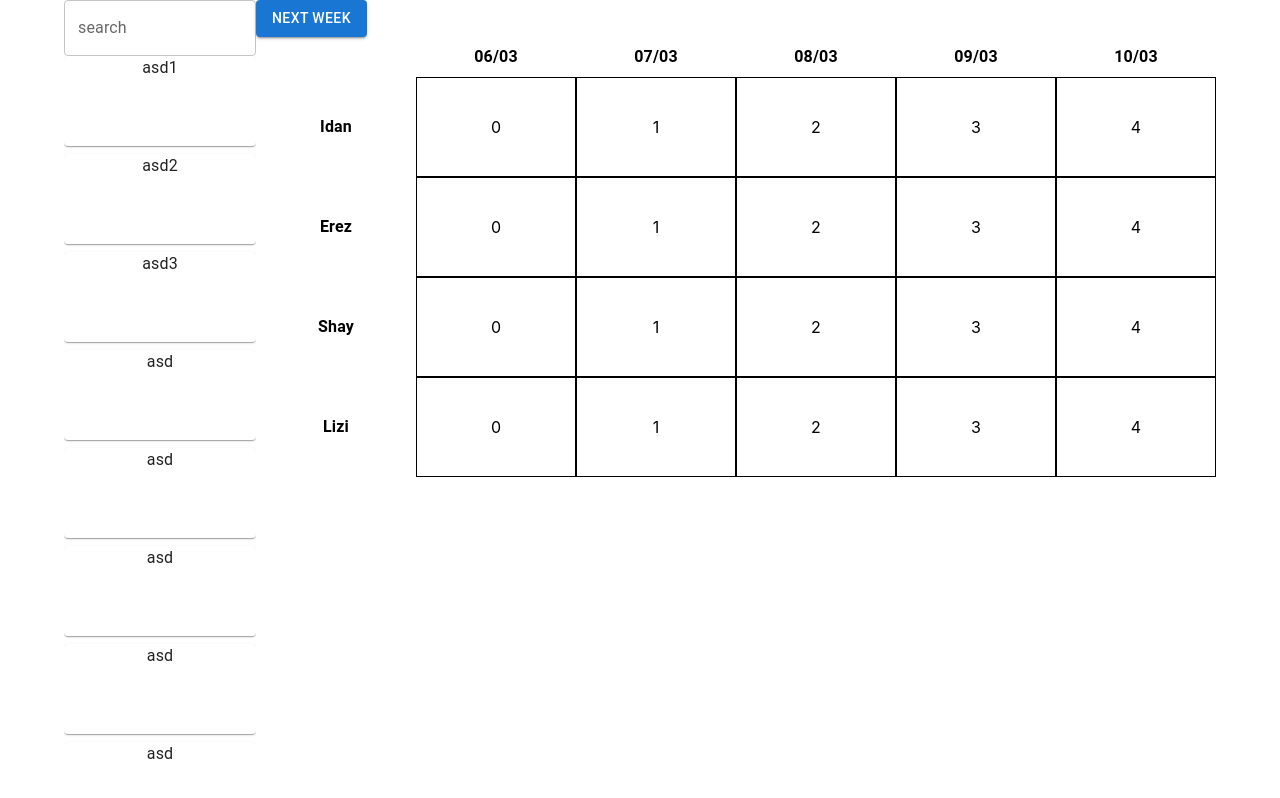
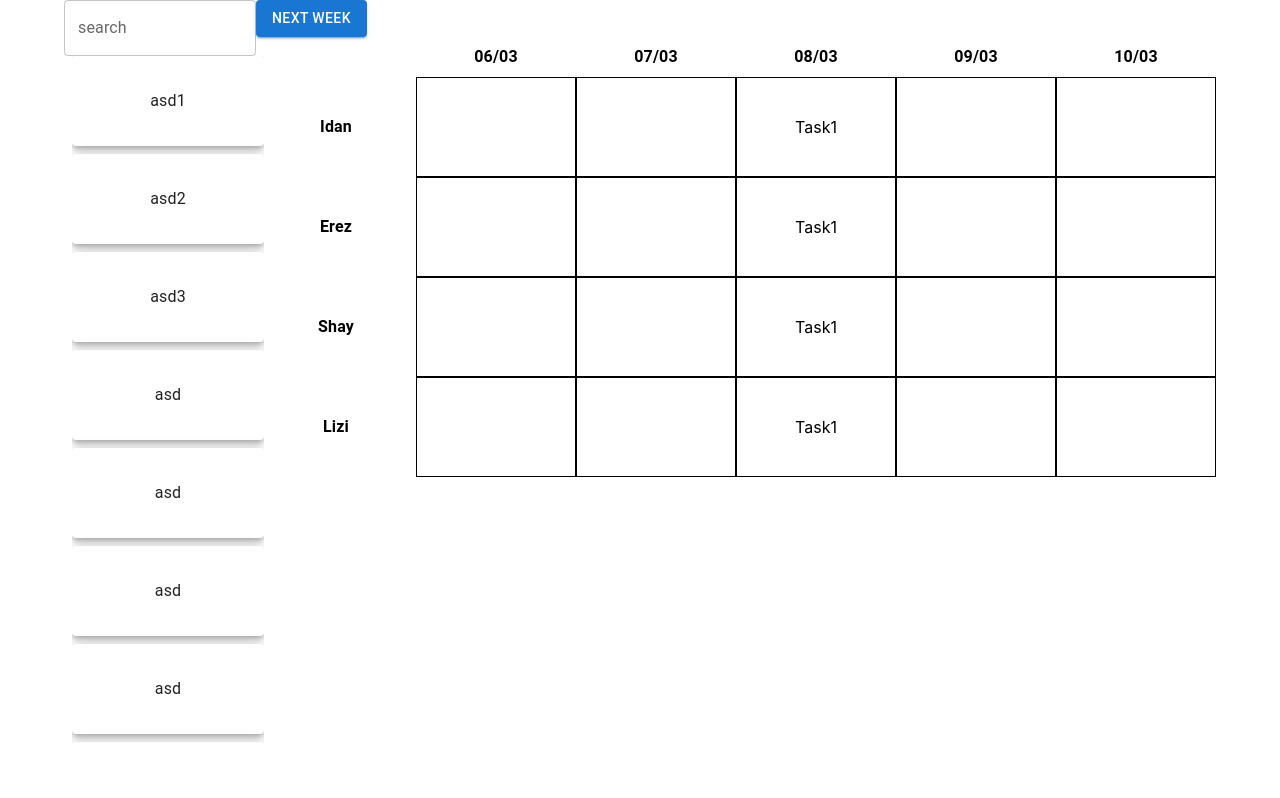
Before and after one commit to idan-matrix/work_managment, a React (Create React App) app: page / in a window 1280 px wide. Built offline with nearby package versions, Linux system fonts and the light colour scheme.

Commit message:
useContext

```diff
--- a/src/App.tsx
+++ b/src/App.tsx
@@ -1,10 +1,24 @@
 import { Container, Grid } from "@mui/material";
 import { DndProvider } from "react-dnd";
 import { Projects } from "./Projects";
-import { Scheduler } from "./Scheduler";
+import { ITask, Scheduler } from "./Scheduler";
 import { HTML5Backend } from "react-dnd-html5-backend";
+import { SchedulerProvider } from "Components";
 
 function App() {
+  const workers = [
+    { name: "Idan" },
+    { name: "Erez" },
+    { name: "Shay" },
+    { name: "Lizi" },
+  ];
+  const tasks: ITask[] = [
+    {
+      name: "Task1",
+      employee: "Idan",
+      date: "08/03",
+    },
+  ];
   return (
     <Container>
       <DndProvider backend={HTML5Backend}>
@@ -13,7 +27,13 @@ function App() {
             <Projects />
           </Grid>
           <Grid item xs={10}>
-            <Scheduler />
+            <SchedulerProvider
+              tasks={tasks}
+              employees={workers}
+              weekType="curr"
+            >
+              <Scheduler />
+            </SchedulerProvider>
           </Grid>
         </Grid>
       </DndProvider>
--- a/src/Components/BusinessDays.tsx
+++ b/src/Components/BusinessDays.tsx
@@ -1,10 +1,10 @@
 import { Grid, Typography } from "@mui/material";
 import { format } from "date-fns";
+import { useContext } from "react";
+import { SchedulerContext } from "./SchedulerContext";
 
-interface IBusinessDays {
-  weekDays: Date[];
-}
-export const BusinessDays = ({ weekDays }: IBusinessDays) => {
+export const BusinessDays = () => {
+  const { weekDays } = useContext(SchedulerContext);
   return (
     <Grid container>
       <Grid item xs={2}></Grid>
--- a/src/Components/Cell.tsx
+++ b/src/Components/Cell.tsx
@@ -1,9 +1,12 @@
 import { Grid } from "@mui/material";
-import { FC, useState } from "react";
+import { FC, useEffect, useState } from "react";
 import { useDrop } from "react-dnd";
 import { TYPES } from "../Types";
-
-export const Cell: FC<{}> = (props) => {
+interface ICell {
+  dateId: string;
+  label?: string;
+}
+export const Cell: FC<ICell> = (props) => {
   const [cell, setCell] = useState("");
   const [{ isOver }, drop] = useDrop(() => ({
     accept: TYPES.TASK,
@@ -14,6 +17,10 @@ export const Cell: FC<{}> = (props) => {
       isOver: !!monitor.isOver(),
     }),
   }));
+
+  useEffect(() => {
+    setCell(props.label || "");
+  }, [props.label]);
 
   return (
     <Grid
--- a/src/Components/Employees.tsx
+++ b/src/Components/Employees.tsx
@@ -1,11 +1,11 @@
 import { Grid, Typography } from "@mui/material";
+import { useContext } from "react";
+import { dateId } from "Utils/dateId";
 import { Cell } from "./Cell";
+import { SchedulerContext } from "./SchedulerContext";
 
-interface IEmployee {
-  employees: string[];
-  tasks: Date[];
-}
-export const Employees = ({ employees, tasks }: IEmployee) => {
+export const EmployeesComponent = () => {
+  const { employees, tasks, weekDays } = useContext(SchedulerContext);
   return (
     <>
       {employees.map((data, index) => (
@@ -17,12 +17,15 @@ export const Employees = ({ employees, tasks }: IEmployee) => {
             justifyContent="center"
             alignItems="center"
           >
-            <Typography sx={{ fontWeight: "bold" }}>{data}</Typography>
+            <Typography sx={{ fontWeight: "bold" }}>{data.name}</Typography>
           </Grid>
 
-          {tasks.map((date, index) => (
-            <Grid key={index} xs={2}>
-              <Cell>{index}</Cell>
+          {weekDays.map((date) => (
+            <Grid key={dateId(date)} xs={2}>
+              <Cell
+                dateId={dateId(date)}
+                label={tasks.find((task) => dateId(date) === task.date)?.name}
+              />
             </Grid>
           ))}
         </Grid>
--- /dev/null
+++ b/src/Components/SchedulerContext.tsx
@@ -0,0 +1,90 @@
+import { createContext, FC, useEffect, useState } from "react";
+import { IEmployee, ITask } from "Scheduler";
+import { getWeekDays, WeekType } from "Utils";
+
+interface ISchedulerContext {
+  tasks: ITask[];
+  employees: IEmployee[];
+  weekType: WeekType;
+  weekDays: Date[];
+  setWeekType: (type: WeekType) => void;
+  addEmployee: (employee: IEmployee) => void;
+  removeEmployee: (employee: IEmployee) => void;
+  addTask: (task: ITask) => void;
+  removeTask: (task: ITask) => void;
+}
+export const SchedulerContext = createContext<ISchedulerContext>({
+  employees: [],
+  tasks: [],
+  weekType: "curr",
+  weekDays: [],
+  setWeekType: () => {},
+  addEmployee: () => {},
+  addTask: () => {},
+  removeEmployee: () => {},
+  removeTask: () => {},
+});
+
+interface ISchedulerProvider {
+  tasks: ITask[];
+  employees: IEmployee[];
+  weekType: WeekType;
+}
+export const SchedulerProvider: FC<ISchedulerProvider> = (props) => {
+  const [weekDays, setWeekDays] = useState<Date[]>([]);
+  const [weekType, setWeekType] = useState<WeekType>(props.weekType || "curr");
+  const [employees, setEmployees] = useState<IEmployee[]>([]);
+  const [tasks, setTasks] = useState<ITask[]>([]);
+  const initDays = () => {
+    const businessDays = getWeekDays(weekType);
+    setWeekDays(businessDays);
+  };
+  useEffect(() => {
+    initDays();
+  }, [weekType, props.weekType]);
+  useEffect(() => {
+    setEmployees(props.employees);
+    setTasks(props.tasks);
+  }, [props.employees, props.tasks]);
+
+  const addEmployee = (employee: IEmployee) => {
+    const cloneEmployee = [...employees];
+    cloneEmployee.push(employee);
+    setEmployees(cloneEmployee);
+  };
+
+  const removeEmployee = (removeEmployee: IEmployee) => {
+    const cloneEmployee = [...employees];
+    cloneEmployee.filter((employee) => employee.name !== removeEmployee.name);
+    setEmployees(cloneEmployee);
+  };
+  const addTask = (task: ITask) => {
+    const cloneTasks = [...tasks];
+    cloneTasks.push(task);
+    setTasks(cloneTasks);
+  };
+
+  const removeTask = (removeTask: ITask) => {
+    const cloneTasks = [...tasks];
+    cloneTasks.filter((task) => task.date !== removeTask.date);
+    setTasks(cloneTasks);
+  };
+
+  return (
+    <SchedulerContext.Provider
+      value={{
+        weekDays,
+        weekType,
+        employees,
+        tasks,
+        setWeekType,
+        addEmployee,
+        removeEmployee,
+        addTask,
+        removeTask,
+      }}
+    >
+      {props.children}
+    </SchedulerContext.Provider>
+  );
+};
--- a/src/Components/index.ts
+++ b/src/Components/index.ts
@@ -1,3 +1,4 @@
 export * from "./BusinessDays";
 export * from "./Cell";
 export * from "./Employees";
+export * from "./SchedulerContext";
--- a/src/Project.tsx
+++ b/src/Project.tsx
@@ -11,15 +11,18 @@ export const Project = (props: { label: string }) => {
     collect: (monitor) => ({ isDragging: !!monitor.isDragging }),
   }));
   return (
-    <Paper ref={drag} sx={{ minWidth: "90px", minHeight: "90px" }}>
-      <Grid
-        sx={{ height: "100%" }}
-        container
-        justifyContent="center"
-        alignItems="center"
-      >
-        <Typography>{props.label}</Typography>
-      </Grid>
+    <Paper
+      elevation={5}
+      ref={drag}
+      sx={{
+        minWidth: "90px",
+        minHeight: "90px",
+        display: "flex",
+        justifyContent: "center",
+        alignItems: "center",
+      }}
+    >
+      <Typography>{props.label}</Typography>
     </Paper>
   );
 };
--- a/src/Projects.tsx
+++ b/src/Projects.tsx
@@ -30,7 +30,12 @@ export const Projects = () => {
 
       <Stack
         spacing={1}
-        sx={{ width: "100%", maxHeight: "90vh", overflowY: "scroll" }}
+        sx={{
+          width: "100%",
+          maxHeight: "90vh",
+          overflowY: "scroll",
+          margin: "0 8px",
+        }}
       >
         {arr
           .filter((data) => data.includes(search))
--- a/src/Scheduler.tsx
+++ b/src/Scheduler.tsx
@@ -1,24 +1,26 @@
 import { Button, Grid } from "@mui/material";
-import { useEffect, useState } from "react";
+import { useContext, useEffect, useState } from "react";
 import { getWeekDays, WeekType } from "Utils";
-import { BusinessDays, Employees } from "Components";
+import { BusinessDays, EmployeesComponent, SchedulerContext } from "Components";
+
+export interface IEmployee {
+  name: string;
+}
+
+export interface ITask {
+  name: string;
+  date: string;
+  employee: string;
+}
 export const Scheduler = () => {
-  const [weekDays, setWeekDays] = useState<Date[]>([]);
-  const [weekType, setWeekType] = useState<WeekType>("curr");
-  useEffect(() => {
-    const businessDays = getWeekDays(weekType);
-    setWeekDays(businessDays);
-  }, [weekType]);
-
+  const { weekType, setWeekType } = useContext(SchedulerContext);
   const weekStateHandler = () => {
-    setWeekType((prevState) => {
-      if (prevState === "curr") {
-        return "next";
-      }
-      return "curr";
-    });
+    if (weekType === "curr") {
+      setWeekType("next");
+    } else {
+      setWeekType("curr");
+    }
   };
-  const workers = ["Idan", "Erez", "Shay", "Lizi"];
   return (
     <div
       style={{
@@ -28,8 +30,9 @@ export const Scheduler = () => {
       <Button onClick={weekStateHandler} variant="contained">
         {weekType === "curr" ? "next week" : "curr week"}
       </Button>
-      <BusinessDays weekDays={weekDays} />
-      <Employees employees={workers} tasks={weekDays} />
+
+      <BusinessDays />
+      <EmployeesComponent />
     </div>
   );
 };
--- /dev/null
+++ b/src/Utils/dateId.ts
@@ -0,0 +1,5 @@
+import { format } from "date-fns";
+
+export const dateId = (date: Date) => {
+  return format(date, "dd/MM");
+};
```
